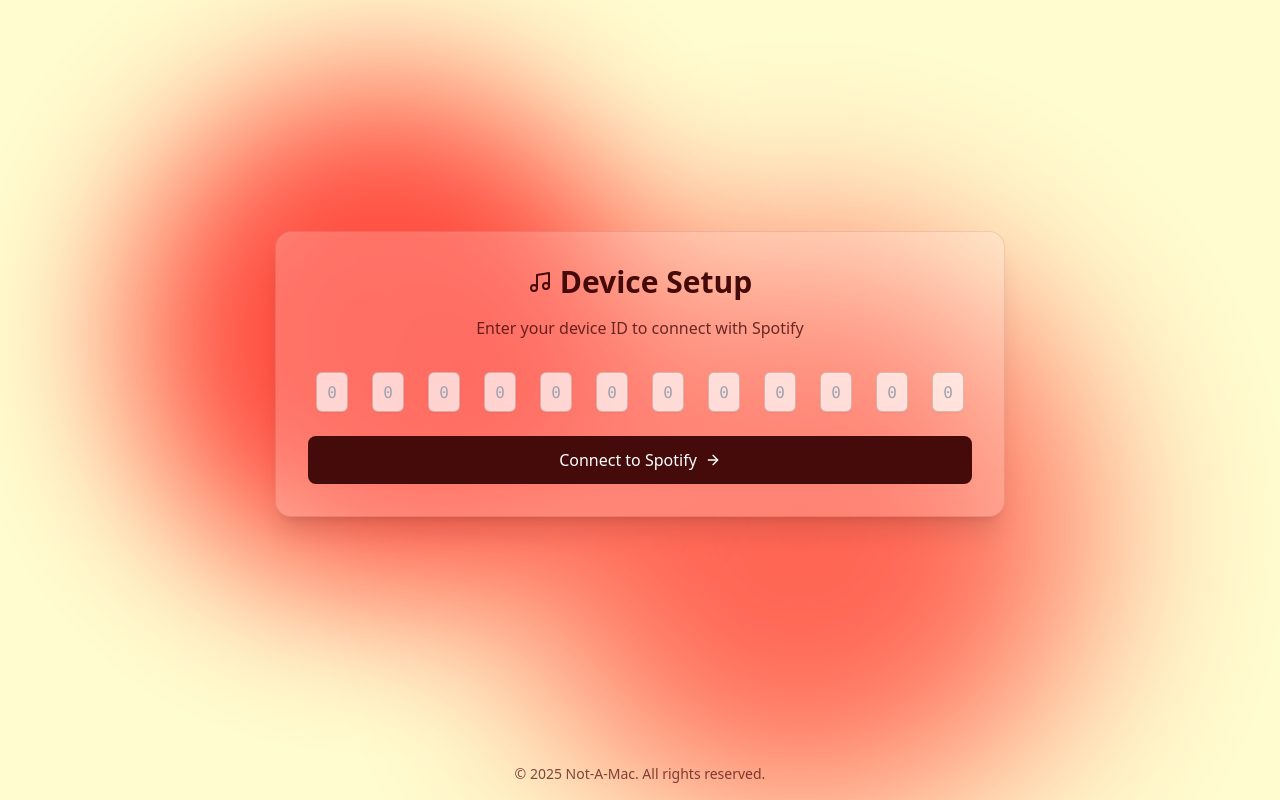
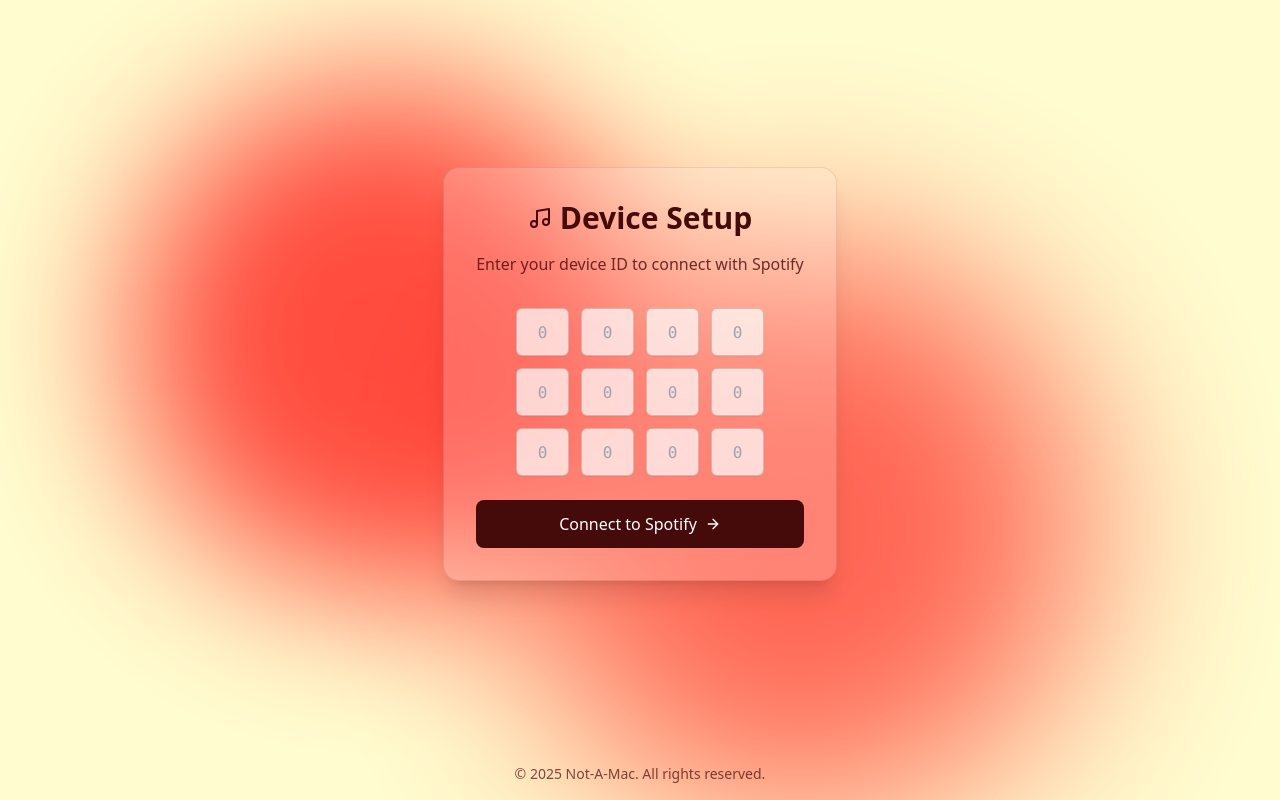
Before and after one commit to NeoDiuZ/not-a-mac, a Next.js app: page /setup in a window 1280 px wide. Built offline with nearby package versions, Linux system fonts and the light colour scheme.

Commit message:
Grid for computers as well

```diff
--- a/app/setup/page.js
+++ b/app/setup/page.js
@@ -101,7 +101,7 @@
 
           <form onSubmit={handleSubmit} className="space-y-6">
             <div>
-              <div className="grid grid-cols-4 gap-2 md:flex md:justify-center md:items-center md:gap-6 px-2 max-w-[280px] mx-auto md:max-w-none">
+              <div className="grid grid-cols-4 gap-3 px-4 max-w-[280px] mx-auto">
                 {Array(12).fill(0).map((_, index) => (
                   <input
                     key={index}
@@ -114,7 +114,7 @@
                     onChange={(e) => handleInputChange(index, e.target.value)}
                     onKeyDown={(e) => handleKeyDown(index, e)}
                     placeholder="0"
-                    className="w-full h-12 md:w-8 md:h-10 text-center font-mono text-base rounded-md bg-white/70 border border-red-950/20 focus:border-red-950/60 focus:ring-1 focus:ring-red-950/30 focus:outline-none shadow-sm"
+                    className="w-full h-12 text-center font-mono text-base rounded-md bg-white/70 border border-red-950/20 focus:border-red-950/60 focus:ring-1 focus:ring-red-950/30 focus:outline-none shadow-sm"
                     disabled={isLoading}
                   />
                 ))}
```
